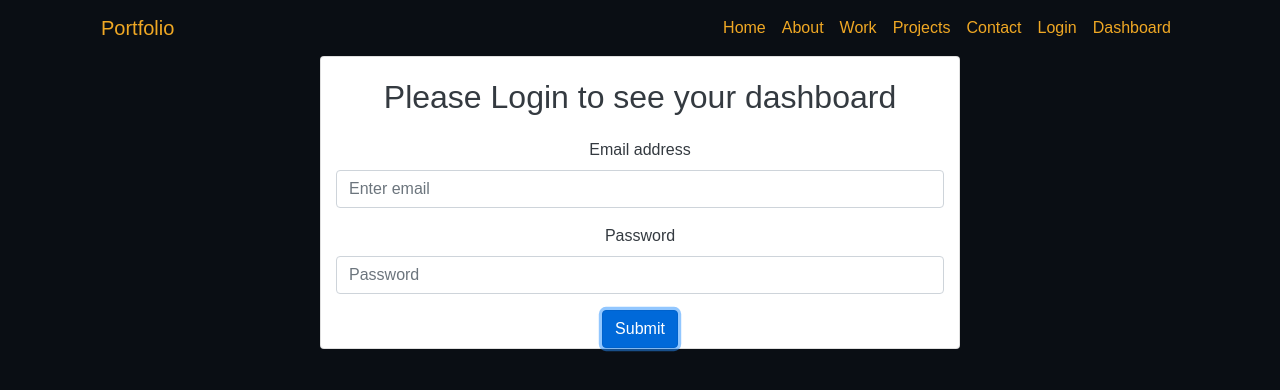
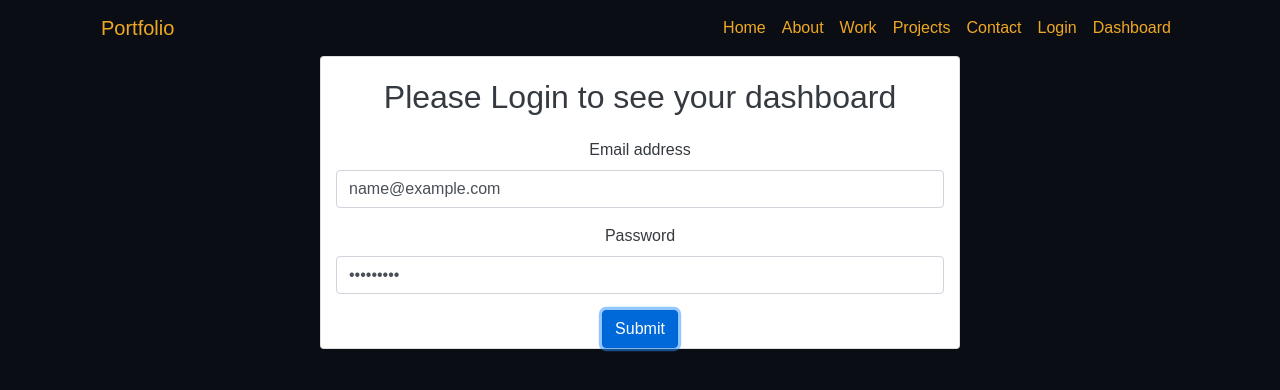
Before and after one commit to MahmoudNafea/portfolio, a React (Create React App) app in the folder client/: page /login in a window 1280 px wide. Both pictures are taken after typing "name@example.com", "Sample123" into the empty fields and a click on the button "Submit". Shown: the top 390 px of the page. Built offline with nearby package versions, Linux system fonts and the light colour scheme.

Commit message:
use context and create auth to guard routes

```diff
--- a/client/src/App.js
+++ b/client/src/App.js
@@ -1,4 +1,4 @@
-import React from "react";
+import React, { useState, useCallback } from "react";
 import { BrowserRouter as Router, Route, Redirect, Switch } from "react-router-dom";
 import NavbarPage from "./components/navbar";
 import HomePage from "./pages/home";
@@ -8,9 +8,23 @@
 import LoginPage from "./pages/login";
 import Projects from "./pages/projects";
 import Dashboard from "./pages/dashboard";
+import AuthContext from './components/context/authContext';
 
 function App() {
+  const [isLogIn, setIsLogIn] = useState(false)
+
+  const login = useCallback(() => {
+    setIsLogIn(true)
+  }, []);
+
+  const logout = useCallback(() => {
+    setIsLogIn(false)
+  }, []);
+
+
   return (
+    <AuthContext.Provider
+      value={{ isLogIn: isLogIn, login: login, logout: logout }}>
       <Router>
         <NavbarPage />
         <Switch>
@@ -24,6 +38,7 @@
           <Redirect to="/" />
         </Switch>
       </Router>
+    </AuthContext.Provider>
   );
 }
 
--- /dev/null
+++ b/client/src/components/context/authContext.js
@@ -0,0 +1,9 @@
+import { createContext } from 'react';
+
+const AuthContext = createContext({
+    isLoginIn: false,
+    login: () => { },
+    logout: () => { }
+})
+
+export default AuthContext;
--- a/client/src/components/navbar.js
+++ b/client/src/components/navbar.js
@@ -1,9 +1,11 @@
-import React from 'react';
-import { Link } from 'react-router-dom'
+import React, { useContext } from 'react';
+import { Link } from 'react-router-dom';
+import AuthContext from './context/authContext';
 import { Navbar, Nav, Container } from 'react-bootstrap';
 
 const NavbarPage = () => {
 
+    const auth = useContext(AuthContext);
     return (
         <div>
             <Container >
@@ -18,7 +20,8 @@
                             <Nav.Link as={Link} to="/projects">Projects</Nav.Link>
                             <Nav.Link as={Link} to="/contact">Contact</Nav.Link>
                             <Nav.Link as={Link} to="/login">Login</Nav.Link>
-                            <Nav.Link as={Link} to="/dashboard">Dashboard</Nav.Link>
+                            {auth.isLogIn && <Nav.Link as={Link} to="/dashboard">Dashboard</Nav.Link>}
+
                         </Nav>
                     </Navbar.Collapse>
                 </Navbar>
--- a/client/src/pages/login.js
+++ b/client/src/pages/login.js
@@ -1,51 +1,35 @@
-import React, { Component } from 'react';
+import React, { useState, useContext } from 'react';
+import AuthContext from './../components/context/authContext';
 import { Form, Button, Card } from 'react-bootstrap';
 
-class LoginPage extends Component {
+const LoginPage = () => {
 
-    constructor(props) {
-        super(props)
-        this.onEmailChange = this.onEmailChange.bind(this)
-        this.onPasswordChange = this.onPasswordChange.bind(this)
-        this.onSubmit = this.onSubmit.bind(this)
+    const auth = useContext(AuthContext)
 
+    const [email, setEmail] = useState('')
+    const [password, setPassword] = useState('')
+    const [loggedIn, setLoggedIn] = useState(true)
+
+    const onSubmit = (e) => {
+        e.preventDefault()
+        console.log('Sorry, still underdevelopment')
+        auth.login()
     }
-    state = {
-        email: '',
-        password: ''
-    }
-
-    onEmailChange(e) {
-        this.setState({ email: e.target.value })
-    }
-    onPasswordChange(e) {
-        this.setState({ password: e.target.value })
-    }
-    onSubmit(e) {
-        e.preventDefault()
-        // const data = {
-        //     email: this.state.email,
-        //     password: this.state.password
-        // }
-        console.log('Sorry, still underdevelopment')
-        this.setState({ email: '', password: '' })
-    }
-    render() {
     return (
         <Card bg="Light" text="dark"
             className="container text-center col-md-6" >
             <h1>Please Login to see your dashboard</h1>
             <div>
-                    <Form onSubmit={this.onSubmit}>
+                <Form onSubmit={onSubmit}>
                     <Form.Group controlId="formBasicEmail">
                         <Form.Label>Email address</Form.Label>
-                            <Form.Control type="email" placeholder="Enter email" value={this.state.email}
-                                required onChange={this.onEmailChange} />
+                        <Form.Control type="email" placeholder="Enter email" value={email}
+                            required onChange={(e) => { setEmail(e.target.value) }} />
                     </Form.Group>
                     <Form.Group controlId="formBasicPassword">
                         <Form.Label>Password</Form.Label>
-                            <Form.Control type="password" placeholder="Password" value={this.state.password}
-                                required onChange={this.onPasswordChange} />
+                        <Form.Control type="password" placeholder="Password" value={password}
+                            required onChange={(e) => { setPassword(e.target.value) }} />
                     </Form.Group>
                     <Button variant="primary" type="submit">
                         Submit
@@ -54,7 +38,7 @@
             </div>
         </Card >
     )
-    }
+
 }
 
 export default LoginPage
```
Lines whose indentation alone changed are shown as unchanged.
